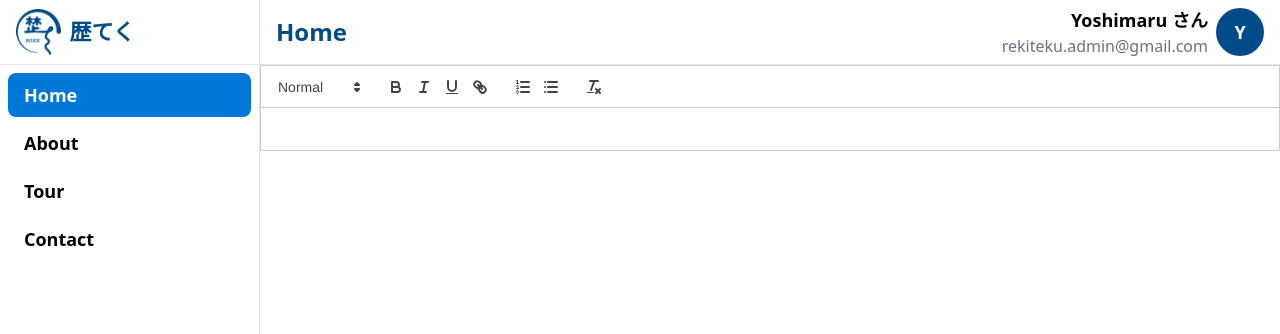
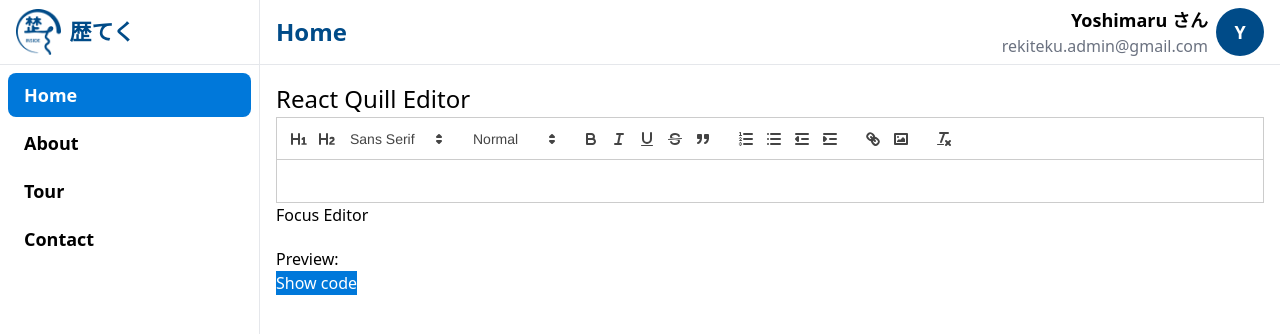
Before and after one commit to demonic29/team_reactors, a React (Create React App) app: page /manager/home in a window 1280 px wide. Shown: the top 334 px of the page. Built offline with nearby package versions, Linux system fonts and the light colour scheme.

Commit message:
update code before merge to develop

```diff
--- a/public/index.html
+++ b/public/index.html
@@ -2,7 +2,7 @@
 <html lang="en">
   <head>
     <meta charset="utf-8" />
-    <link rel="icon" href="%PUBLIC_URL%/favicon.ico" />
+    <link rel="icon" href="../src/assets/rekiteku-logo.png" />
     <meta name="viewport" content="width=device-width, initial-scale=1" />
     <meta name="theme-color" content="#000000" />
     <meta
@@ -24,7 +24,7 @@
       work correctly both with client-side routing and a non-root public URL.
       Learn how to configure a non-root public URL by running `npm run build`.
     -->
-    <title>React App</title>
+    <title>Rekiteku</title>
   </head>
   <body>
     <noscript>You need to enable JavaScript to run this app.</noscript>
--- a/src/index.scss
+++ b/src/index.scss
@@ -6,4 +6,10 @@
 	.container {
 		@apply w-full max-w-[1240px] px-5 mx-auto;
 	}
+	h1 {
+		font-size: 2rem;
+	}
+	h2 {
+		font-size: 1.5rem;
+	}
 }
--- a/src/layouts/ManagerLayout.jsx
+++ b/src/layouts/ManagerLayout.jsx
@@ -67,7 +67,9 @@ const ManagerLayout = () => {
 						</div>
 					</div>
 				</div>
-				<Outlet></Outlet>
+				<div className="px-4 pt-4">
+					<Outlet></Outlet>
+				</div>
 			</div>
 		</div>
 	);
--- a/src/pages/manager/ManagerHomePage.jsx
+++ b/src/pages/manager/ManagerHomePage.jsx
@@ -1,11 +1,77 @@
-import React from "react";
-import { useState } from "react";
+import React, { useState, useRef } from "react";
 import ReactQuill from "react-quill";
+import "react-quill/dist/quill.snow.css";
 
-const ManagerHomePage = () => {
-	const [value, setValue] = useState("");
-
-	return <ReactQuill theme="snow" value={value} onChange={setValue} />;
+const modules = {
+	toolbar: [
+		[{ header: "1" }, { header: "2" }, { font: [] }],
+		[{ size: [] }],
+		["bold", "italic", "underline", "strike", "blockquote"],
+		[
+			{ list: "ordered" },
+			{ list: "bullet" },
+			{ indent: "-1" },
+			{ indent: "+1" },
+		],
+		["link", "image"],
+		["clean"],
+	],
 };
 
+const formats = [
+	"header",
+	"font",
+	"size",
+	"bold",
+	"italic",
+	"underline",
+	"strike",
+	"blockquote",
+	"list",
+	"bullet",
+	"indent",
+	"link",
+	"image",
+];
+
+function ManagerHomePage() {
+	const [editorContent, setEditorContent] = useState("");
+	const quillRef = useRef(null); // Tạo một ref
+	const contentRef = useRef('');
+
+	const handleChange = (content) => {
+		setEditorContent(content);
+		contentRef.current.innerHTML = editorContent
+	};
+
+	// Hàm sử dụng ref để lấy tham chiếu đến trình soạn thảo Quill
+	const focusEditor = () => {
+		if (quillRef.current) {
+			quillRef.current.getEditor().focus();
+		}
+	};
+
+	return (
+		<div>
+			<h2>React Quill Editor</h2>
+			<ReactQuill
+				ref={quillRef} // Gán ref vào React Quill
+				value={editorContent}
+				onChange={handleChange}
+				modules={modules}
+				formats={formats}
+			/>
+			<button onClick={focusEditor}>Focus Editor</button>{" "}
+			{/* Nút để kiểm tra ref */}
+			<div style={{ marginTop: "20px" }}>
+				<h3>Preview:</h3>
+				<div id='content' ref={contentRef}>
+
+				</div>
+			</div>
+			<button className="text-white bg-primaryColor" onClick={console.log(editorContent)}>Show code</button>
+		</div>
+	);
+}
+
 export default ManagerHomePage;
```
Also changed, not shown: package.json (+6 -6 lines).
